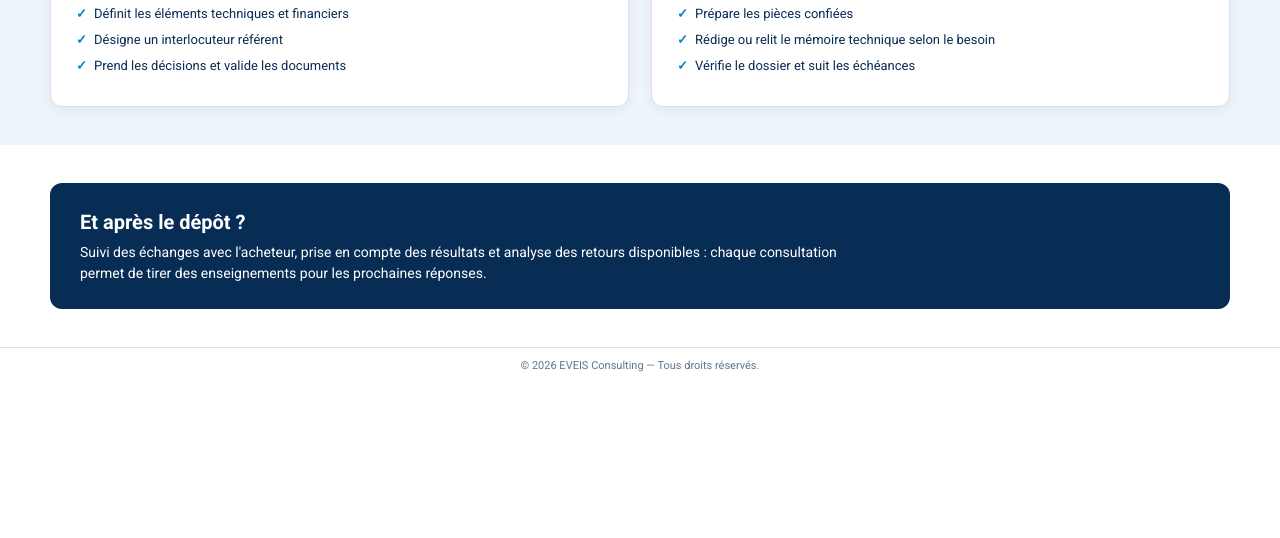
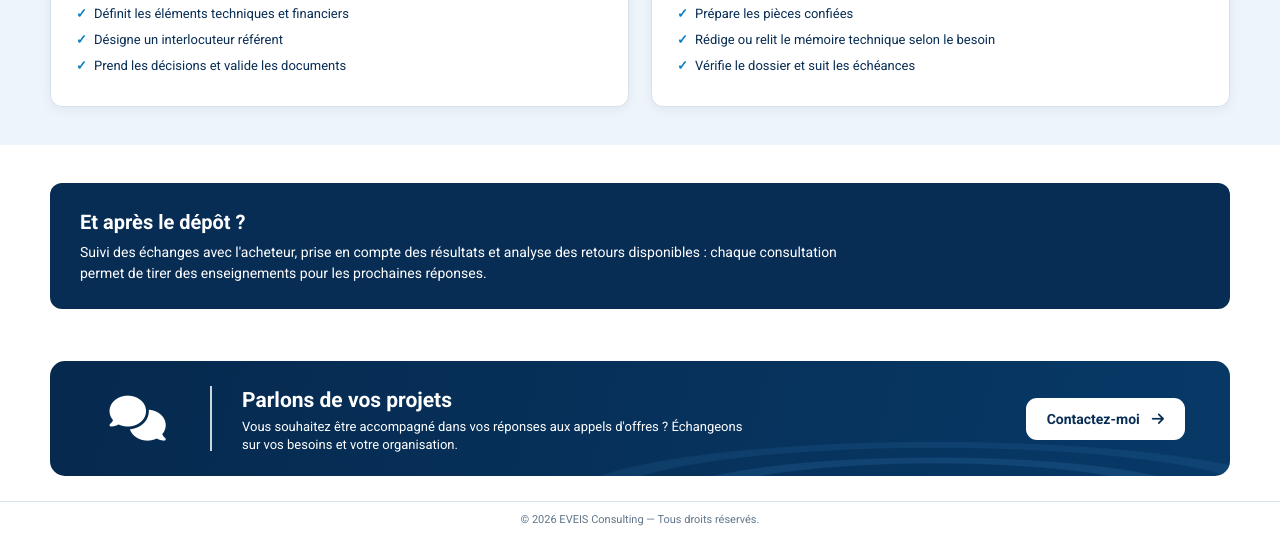
Before and after one commit to ofranchet73/eveis2, a plain HTML site: page offre-2.html in a window 1280 px wide. Shown: the part 2499-3037 px from the top of the page. Before the commit the page ends 2883 px from the top, so only its background shows below. Drawn offline with Linux system fonts and the light colour scheme.

Commit message:
Add contact section to offre-2.html
Added a contact section with a call to action.

```diff
--- a/offre-2.html
+++ b/offre-2.html
@@ -433,6 +433,28 @@
 
 </div>
 
+    <!-- BANDEAU CONTACT -->
+<section class="section-container">
+    <div class="contact-band">
+        <div class="contact-icon">
+            <i class="fas fa-comments"></i>
+        </div>
+
+        <div class="contact-separator"></div>
+
+        <div class="contact-text">
+            <h2>Parlons de vos projets</h2>
+            <p>
+                Vous souhaitez être accompagné dans vos réponses aux appels d'offres ?
+                Échangeons sur vos besoins et votre organisation.
+            </p>
+        </div>
+
+        <a href="index.html#contact" class="white-button contact-button">
+            Contactez-moi <i class="fas fa-arrow-right"></i>
+        </a>
+    </div>
+</section>
     <div class="footer-bottom">
         © 2026 EVEIS Consulting — Tous droits réservés.
     </div>
```
